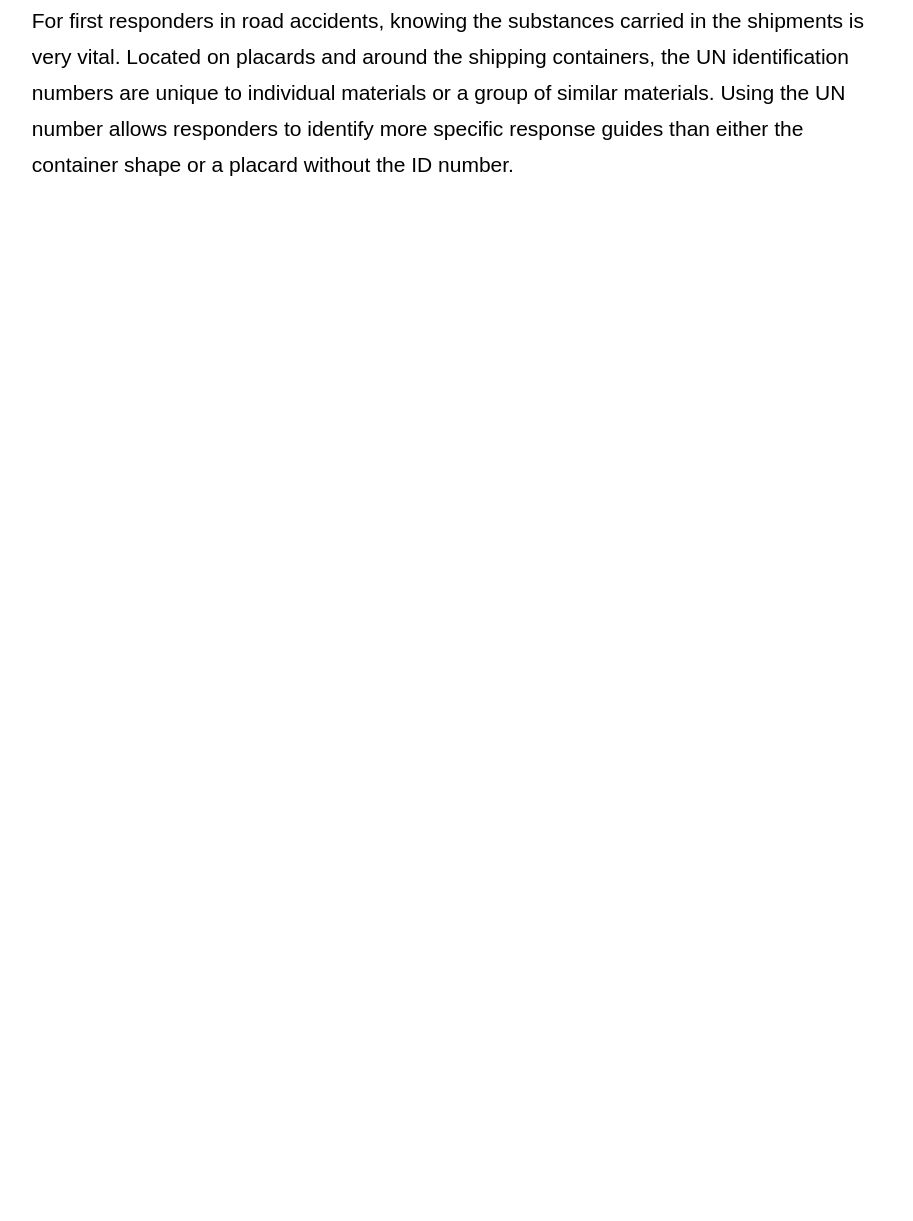
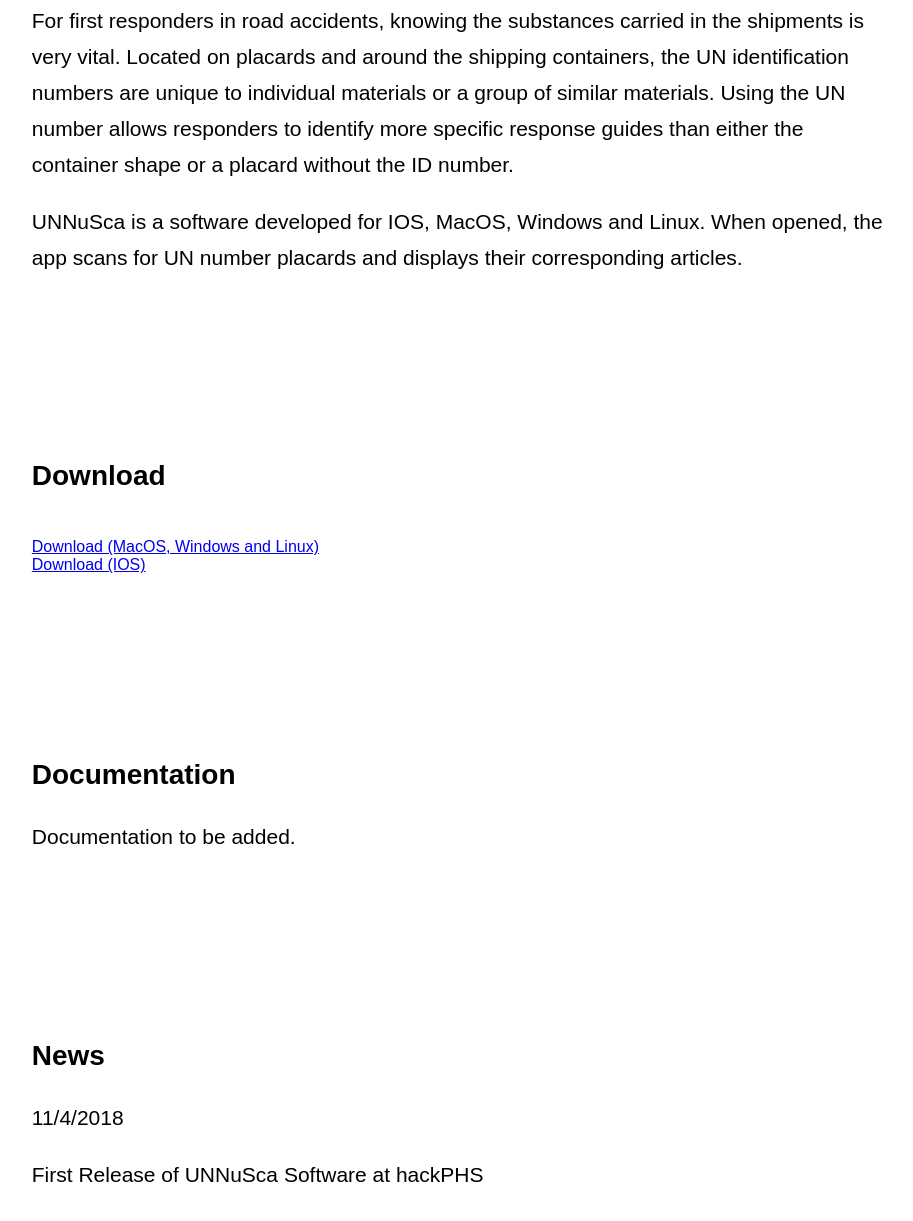
Before and after one commit to RayLi47/RayLi47.github.io, a plain HTML site: page index.html in a window 1280 px wide. Shown: the part 657-1878 px from the top of the page, without its empty margins (177-1090 px from the left). Before the commit the page ends 1048 px from the top, so only its background shows below. Drawn offline with Linux system fonts and the light colour scheme.

Commit message:
Test files added

```diff
--- /dev/null
+++ b/computer.txt
@@ -0,0 +1 @@
+dummy file for computer
--- a/index.html
+++ b/index.html
@@ -46,12 +46,29 @@
 	<p class='text text--1'> For first responders in road accidents, knowing the substances carried in the shipments is very vital. Located on placards and around the shipping containers, the UN identification numbers are unique to individual materials or a group of similar materials. Using the UN number allows responders to identify more specific response guides than either the container shape or a placard without the ID number.
 	</p>
 
+	<p class='text text--2'> UNNuSca is a software developed for IOS, MacOS, Windows and Linux. When opened, the app scans for UN number placards and displays their corresponding articles.
+	</p>
+      </div>
+
+      <div class='description description--1'>
+	<h3 class='caption caption--1'> Download </h3>
+
+	<br>
+	<a class='filedownload' href="computer.txt" download="UNNumberScanner"> Download (MacOS, Windows and Linux) </a>
+	<br>
+	<a class='filedownload filedownload--2' href="iosfile.txt" download="UNNumberScanner"> Download (IOS)</a>
+      </div>
+
+      <div class='description description--2'>
+	<h3 class='caption caption--2'>Documentation</h3>
+	<p class='text text--3'> Documentation to be added. </p>
+      </div>
+
+      <div class='description description--3'>
+	<h3 class='caption caption--3'> News </h3>
+	<p class='text text--4'> 11/4/2018 </p>
+	<p class='text text--5'> First Release of UNNuSca Software at hackPHS</p>
       </div>
     </div>
-
-
-
-
-
   </body>
 </html>
--- /dev/null
+++ b/iosfile.txt
@@ -0,0 +1 @@
+dummy file for ios
--- a/style.css
+++ b/style.css
@@ -73,6 +73,7 @@
     line-height: 36px;
 
 }
+span.name{
 
 
 
```
